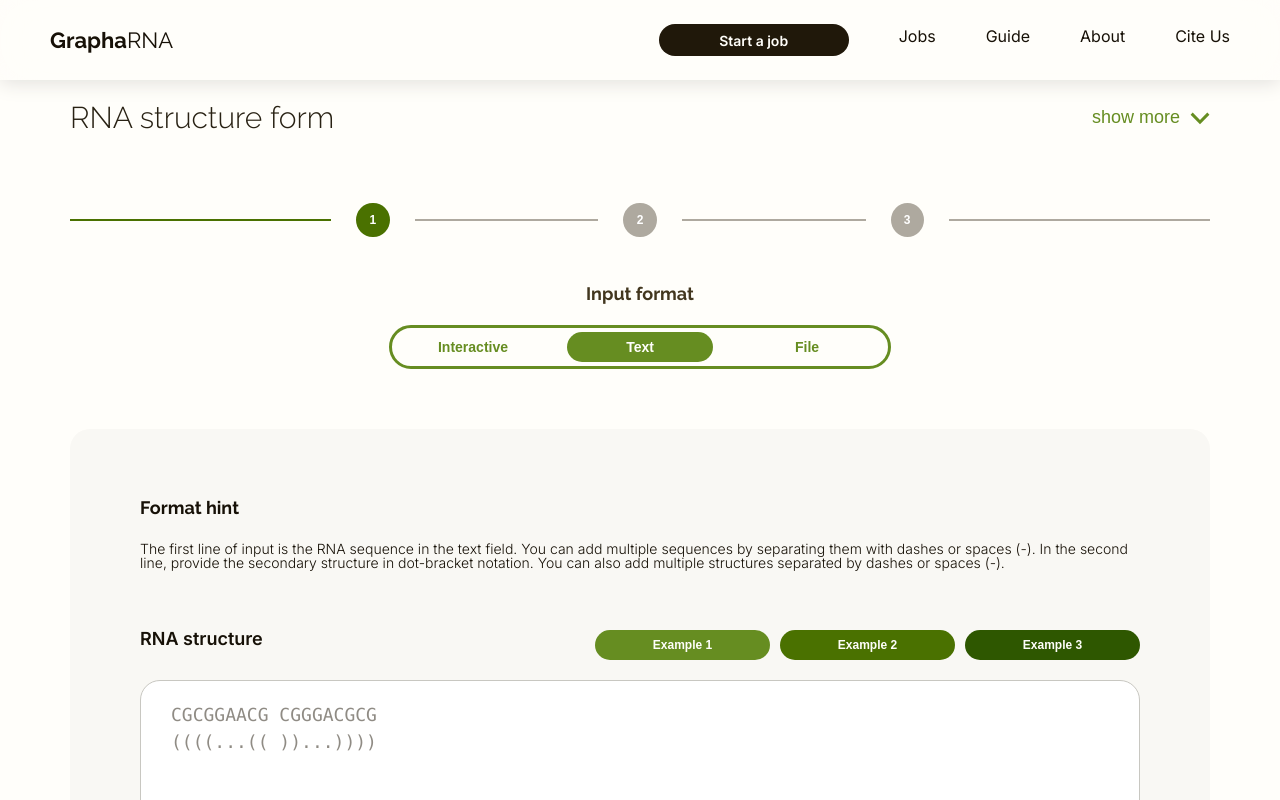
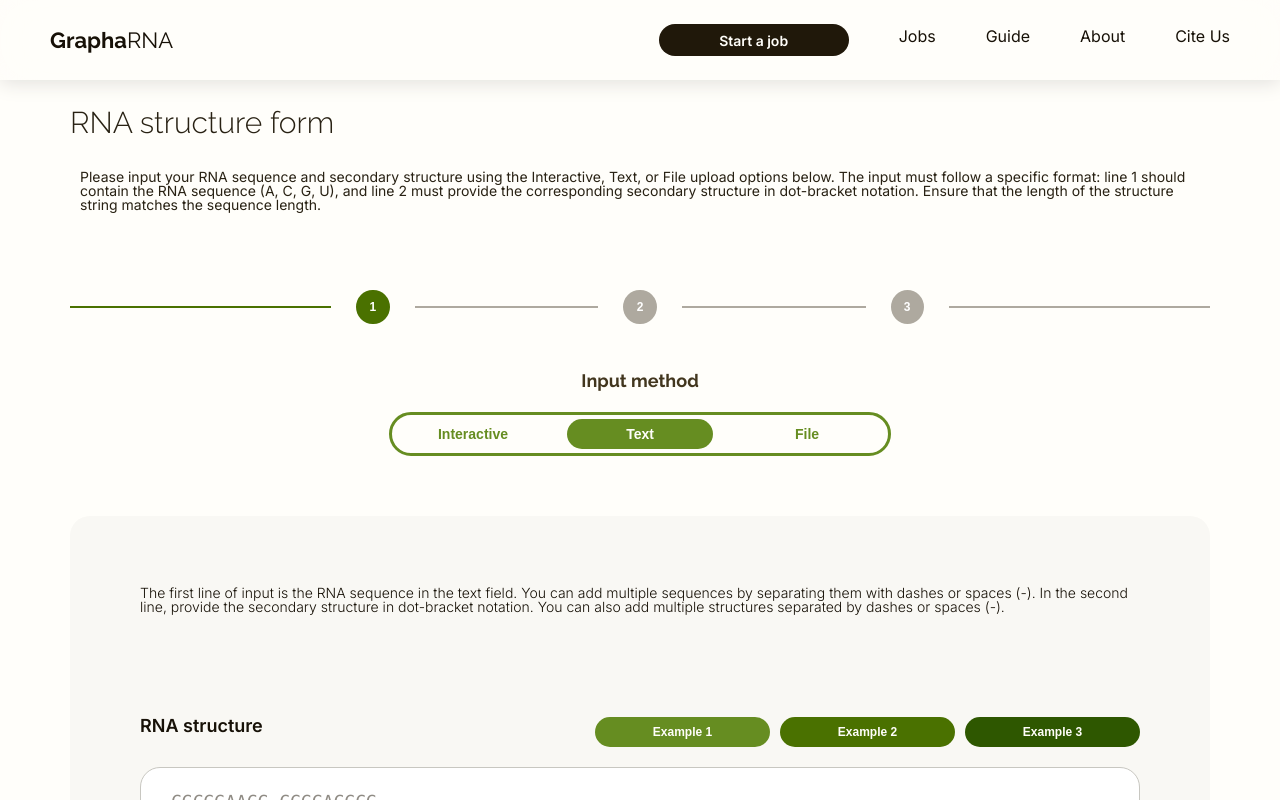
Before and after one commit to GraphaRNA-web/GraphaRNA-web, a Next.js app in the folder frontend/: page /submitJob in a window 1280 px wide. Shown: the top 800 px of the page. Built offline with nearby package versions, Linux system fonts and the light colour scheme; a web font is replaced by a local one.

Commit message:
punkty 1,2 i 3

```diff
--- a/frontend/app/styles/submitJob.css
+++ b/frontend/app/styles/submitJob.css
@@ -26,12 +26,6 @@
     justify-content: space-between;
 }
 
-.sjp-header-title-div{
-    display: flex;
-    flex-direction: row;
-    align-items: center;
-    gap: 15px;
-}
 
 .sjp-header-bottom{
     height: auto;
@@ -50,21 +44,6 @@
     font-size: 30px;
     font-weight: 200;
     font-family: "Raleway";
-}
-
-.sjp-toggle-button{
-    display: flex;
-    flex-direction: row;
-    gap: 10px;
-    font-size: 18px;
-    color: var(--primary2-base);
-    align-items: center;
-    cursor: pointer;
-}
-
-.sjp-toggle-icon{
-    width: 20px;
-    height: 20px;
 }
 
 .sjp-buttons-section{
@@ -127,16 +106,6 @@
     height: 71px;
     gap: 16px;
     margin-bottom: 60px;
-}
-
-.sjp-hint-title{
-    font-family: Raleway;
-    font-weight: 700;
-    font-style: Bold;
-    font-size: 18px;
-    line-height: 100%;
-    letter-spacing: 0%;
-    color: var(--brown-base)
 }
 
 .sjp-hint-text{
@@ -416,10 +385,6 @@
         align-items: center;
     }
 
-    .sjp-toggle-button span{
-        font-size: 0px;
-    }
-
     .sjp-int-hint{
         height: auto;
     }
--- a/frontend/app/submitJob/page.tsx
+++ b/frontend/app/submitJob/page.tsx
@@ -461,30 +461,11 @@ const handleExampleClick3 = async () => {
   return (
     <div className='submit-jobs-page'>
       <div className='sjp-content'>
-        <div className='sjp-header' style={{ height: isExpanded ? 'auto' : '35px', overflow: 'hidden' }}>
+        <div className='sjp-header'>
           <div className='sjp-header-top'>
-            <div className='sjp-header-title-div'>
-              {currentStep > 0 && currentStep < 3 && (
-                <img
-                  src="icons/arrow_back.svg"
-                  alt="Next step"
-                  className="sjp-step-arrow"
-                  style={{ width: "20px", height: "20px" }}
-                  onClick={handlePrev}
-                />
-              )}
-              <p className='sjp-header-title'>RNA structure form</p>
-            </div>
-            <div className="sjp-toggle-button" onClick={() => setIsExpanded(prev => !prev)}>
-              <span>{isExpanded ? "show less" : "show more"}</span>
-              <img
-                  src={isExpanded ? "icons/arrow_up.svg" : "icons/arrow_down.svg"}
-                  alt="Toggle icon"
-                  className="sjp-toggle-icon"
-              />
-            </div>
+            <p className='sjp-header-title'>RNA structure form</p>
           </div>
-          {isExpanded && (
+          {currentStep === 0 && (
             <p className='sjp-header-bottom'>
               Please input your RNA sequence
               and secondary structure using the Interactive, Text, or File upload options below.
@@ -498,7 +479,7 @@ const handleExampleClick3 = async () => {
         {currentStep === 0 && (
           <div className='sjp-step-0'>
             <div className='sjp-format-select'>
-                <p className='sjp-format-top'>Input format</p>
+                <p className='sjp-format-top'>Input method</p>
                 <Slider
                   options={["Interactive", "Text", "File"]}
                   selectedOption={inputFormat}
@@ -510,7 +491,6 @@ const handleExampleClick3 = async () => {
             {inputFormat === "Interactive" && (
               <div className='sjp-int-gray-box'>
                 <div className='sjp-int-hint'>
-                  <p className='sjp-hint-title'>Interactive form hint</p>
                   <p className='sjp-hint-text'>The first line of input is the RNA sequence in the text field. In the second line, provide the secondary structure in
                     dot-bracket notation. You can add multiple sequences by using the plus (+) button or separating them with dashes (-) or spaces.
                   </p>
@@ -578,7 +558,6 @@ const handleExampleClick3 = async () => {
             {inputFormat === "Text" && (
               <div className='sjp-int-gray-box'>
                 <div className='sjp-int-hint'>
-                  <p className='sjp-hint-title'>Format hint</p>
                   <p className='sjp-hint-text'>The first line of input is the RNA sequence in the text field. You can add multiple sequences by separating them with dashes
                     or spaces (-). In the second line, provide the secondary structure in dot-bracket notation. You can also add multiple structures separated by dashes
                     or spaces (-).
@@ -645,7 +624,6 @@ const handleExampleClick3 = async () => {
             <div className='sjp-int-gray-box'>
               <div className='sjp-hint-upload'>
                 <div className='sjp-file-hint'>
-                  <p className='sjp-hint-title'>Format hint</p>
                   <p className='sjp-hint-text'>A valid file should be in .fasta format.</p>
                 </div>
 
@@ -720,9 +698,9 @@ const handleExampleClick3 = async () => {
                 </p>
                 <div className='sjp-opt-params-2'>
 
-                  <p><b className="sjp-bold">Seed:</b>An integer value to initialize the random number generator for reproducibility. The default is auto, meaning a random seed will be automatically generated.</p>
-                  <p><b className="sjp-bold">Name:</b>A custom name for your job to help you identify it later. The default is auto, meaning a name will be generated based on the current date and a random number.</p>
-                  <p><b className="sjp-bold">#Alternative conformations:</b>Number of alternative conformations to generate for the given RNA structure. Numbers bigger than 1 will cause the calculation of the input sequence with incremented seed values.</p>
+                  <p><b className="sjp-bold">Seed:</b> An integer value to initialize the random number generator for reproducibility. The default is auto, meaning a random seed will be automatically generated.</p>
+                  <p><b className="sjp-bold">Name:</b> A custom name for your job to help you identify it later. The default is auto, meaning a name will be generated based on the current date and a random number.</p>
+                  <p><b className="sjp-bold">#Alternative conformations:</b> Number of alternative conformations to generate for the given RNA structure. Numbers bigger than 1 will cause the calculation of the input sequence with incremented seed values.</p>
                 </div>
               </div>
 
```
